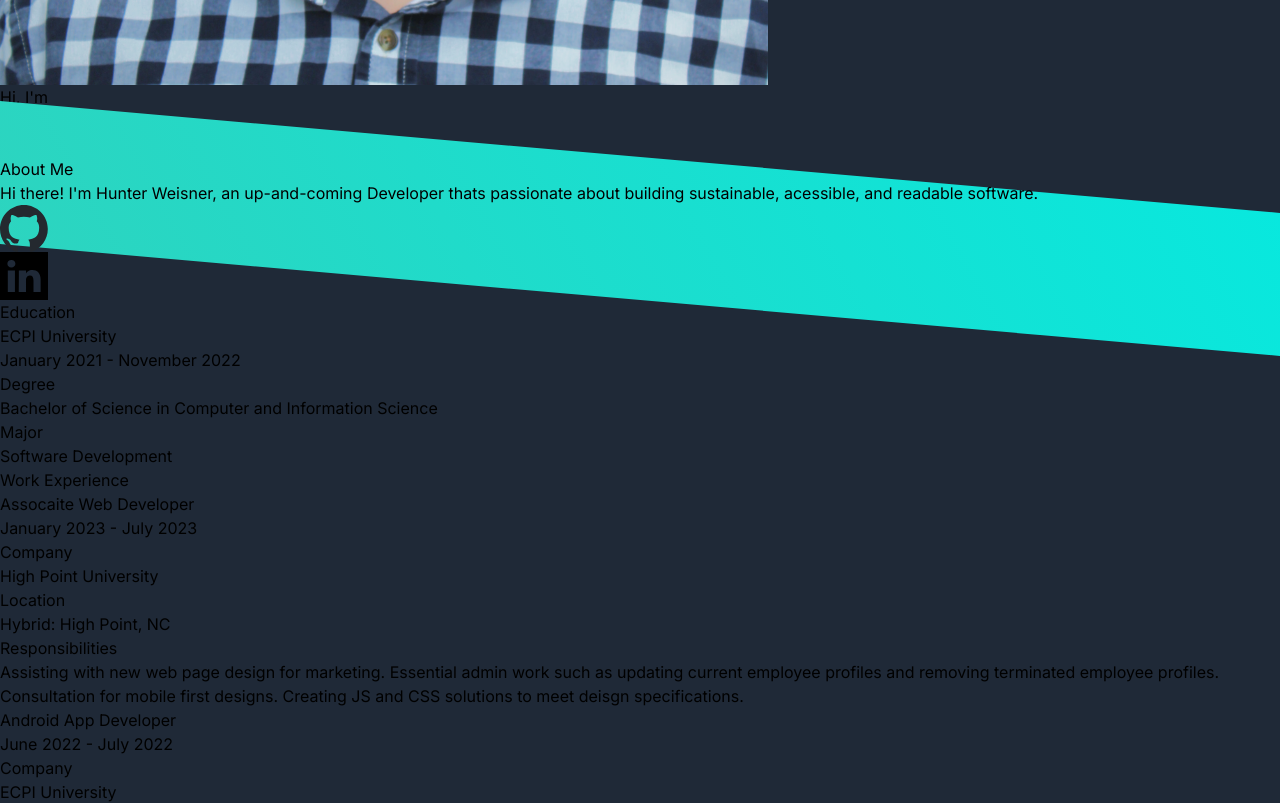
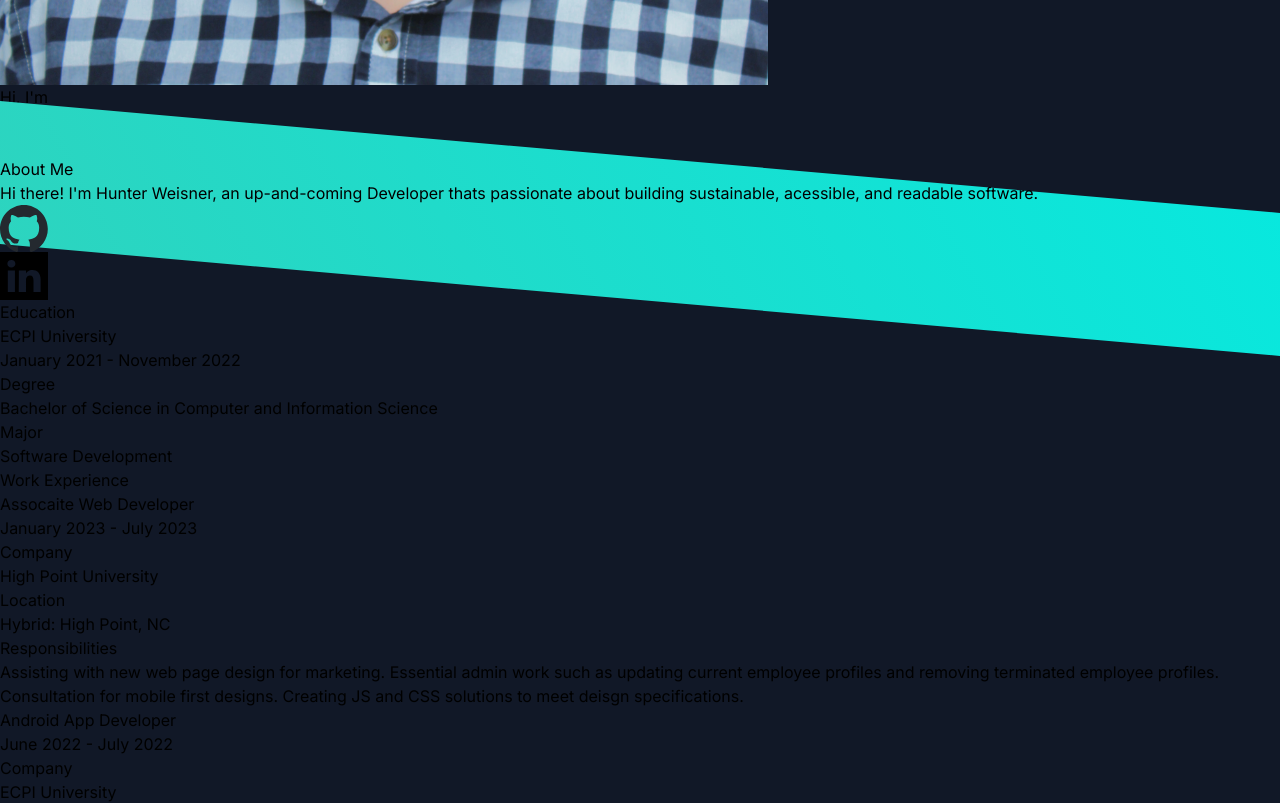
Before and after one commit to HunterWeisner/personal-web-app, a Next.js app: page / in a window 1280 px wide. Shown: the part 682-1485 px from the top of the page. Built offline with nearby package versions, Linux system fonts and the light colour scheme.

Commit message:
Update page.tsx

```diff
--- a/src/app/page.tsx
+++ b/src/app/page.tsx
@@ -4,7 +4,7 @@
 import More_information from '../../public/page_sections/more_information'
 export default function Home() {
   return (
-    <main className="bg-gray-800 h-full w-full">
+    <main className="bg-gray-900 ml-auto mr-auto">
       {Header()}
       {AboutSection()}
       {More_information()}
```
